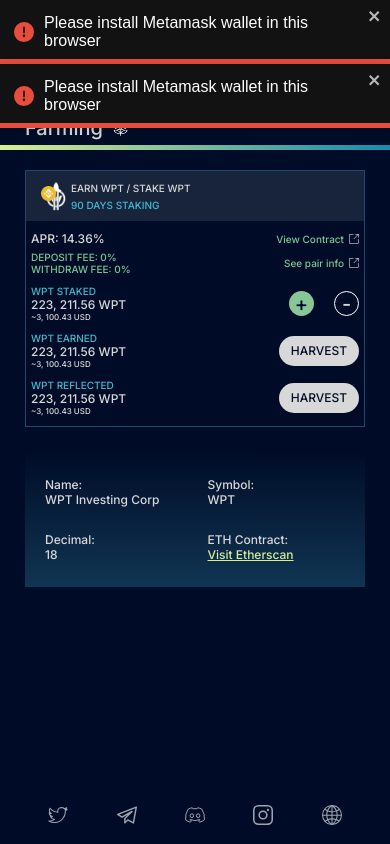
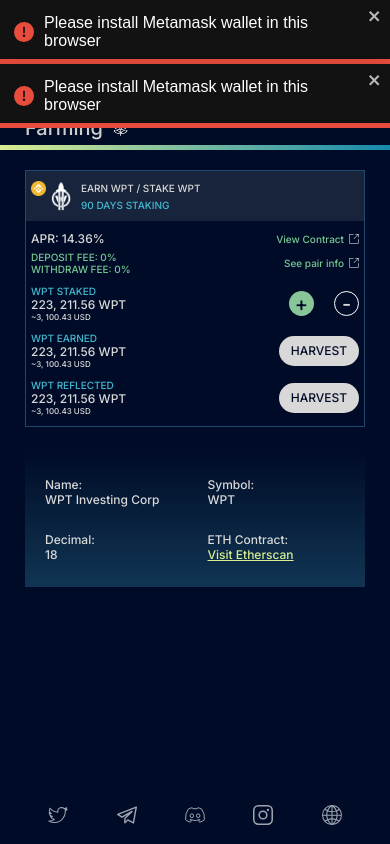
Before and after one commit to cupid20103/wpt-frontend, a React (Create React App) app: page /farming in a window 390 px wide. Built offline with nearby package versions, Linux system fonts and the light colour scheme.

Commit message:
fix: update responsive issue

```diff
--- a/src/components/ItemHeader/itemheader.styled.ts
+++ b/src/components/ItemHeader/itemheader.styled.ts
@@ -87,14 +87,11 @@
     }
   }
   @media screen and (max-width: 768px) {
-    & > :not(:first-child) {
-      margin-left: 5px;
-    }
     & > .bnb {
       width: 15px;
       height: 15px;
-      top: 5px;
-      left: 15px;
+      top: 0px;
+      left: 5px;
     }
     & > .logo {
       width: 20px;
```
